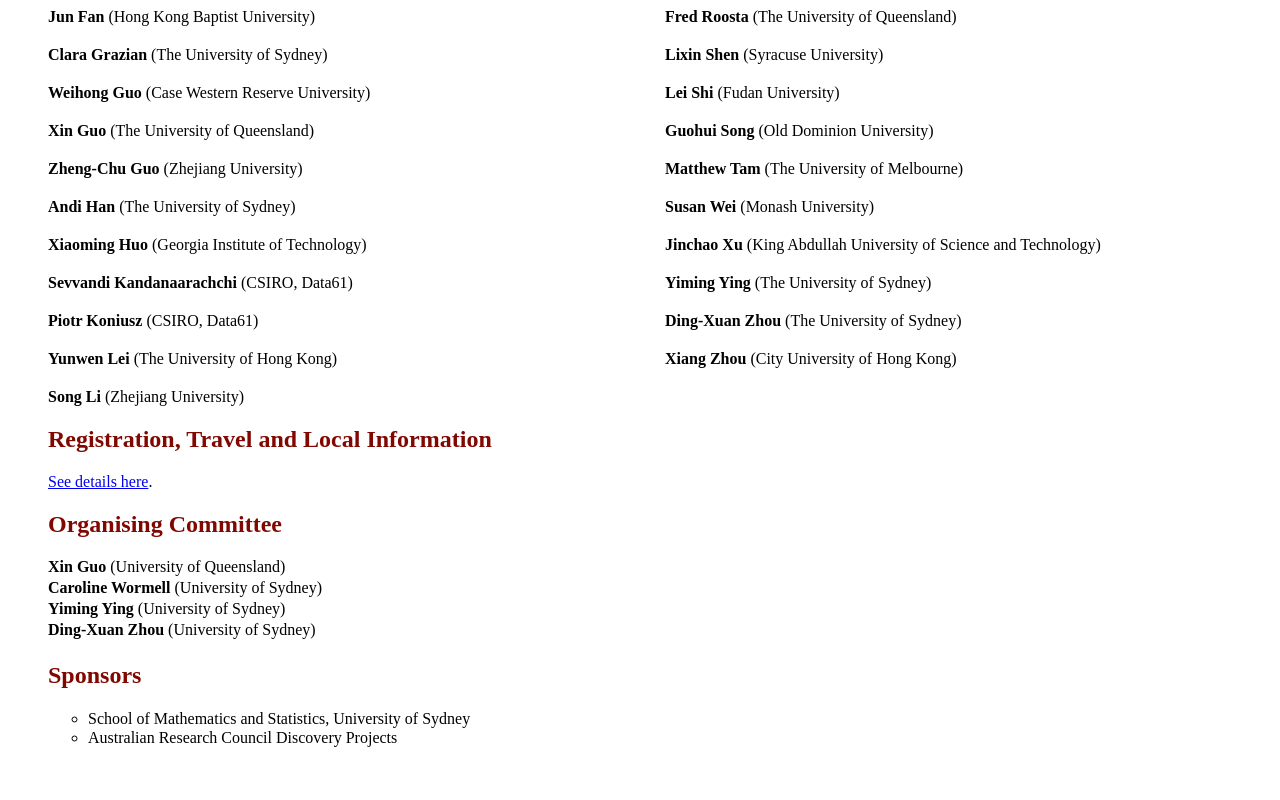
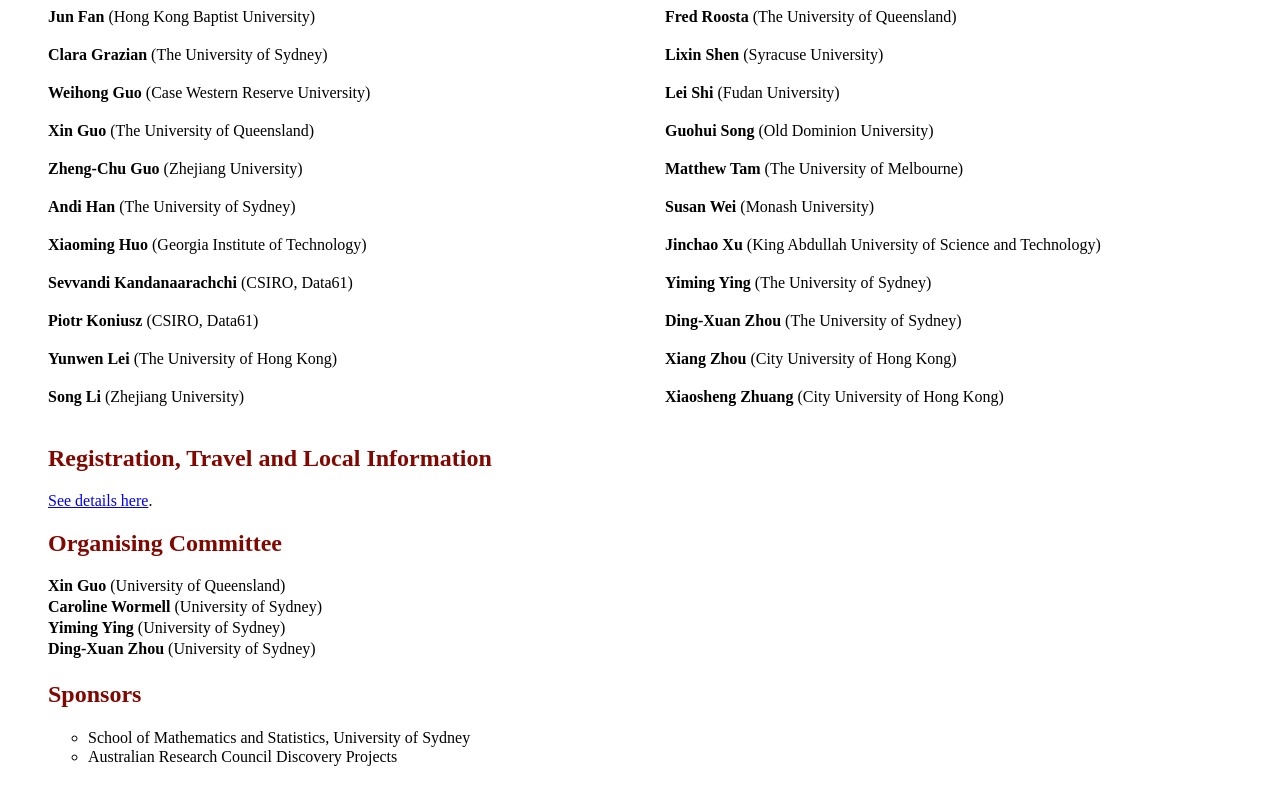
Before and after one commit to Sydney-MDS/Sydney-MDS2025, a plain HTML site: page index.html in a window 1280 px wide. Shown: the part 662-1462 px from the top of the page. Drawn offline with Linux system fonts and the light colour scheme.

Commit message:
Update index.html

```diff
--- a/index.html
+++ b/index.html
@@ -84,6 +84,7 @@ Workshop Program (TBA)
 <div style="break-inside: avoid; margin-bottom: 20px;"><b>Yiming Ying</b> (The University of Sydney)</div>
 <div style="break-inside: avoid; margin-bottom: 20px;"><b>Ding-Xuan Zhou</b> (The University of Sydney)</div>
 <div style="break-inside: avoid; margin-bottom: 20px;"><b>Xiang Zhou</b> (City University of Hong Kong)</div>
+<div style="break-inside: avoid; margin-bottom: 20px;"><b>Xiaosheng Zhuang</b> (City University of Hong Kong)</div>
 
 </div>
 
```
